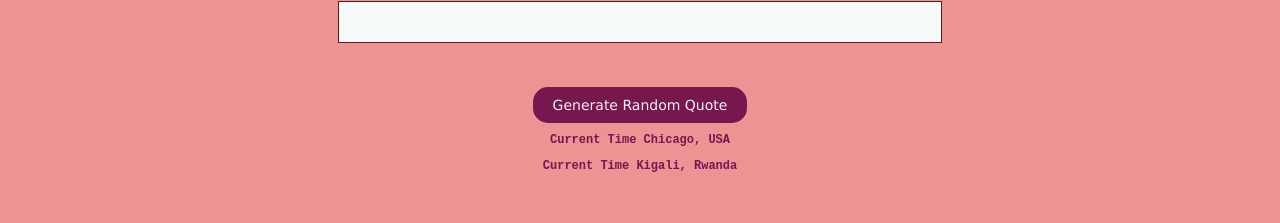
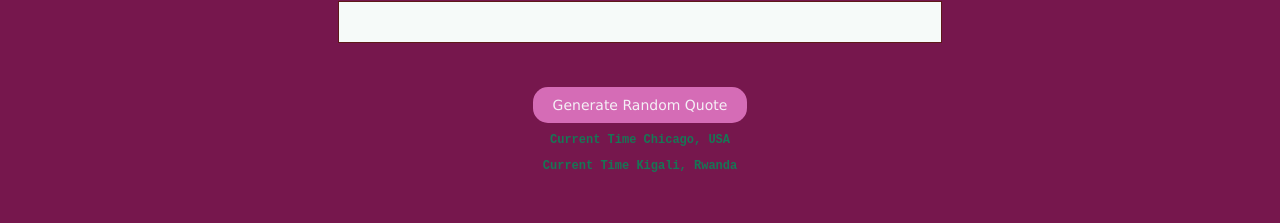
Before and after one commit to Lande21/RandomQuote, a React (Create React App) app: page / in a window 1280 px wide. Shown: the part 318-541 px from the top of the page. Built offline with nearby package versions, Linux system fonts and the light colour scheme; no server answers.

Commit message:
new exercises added on Friday, Nov 10

```diff
--- a/src/App.css
+++ b/src/App.css
@@ -4,7 +4,7 @@
 
 
 .App-header {
-  background-color: #ed9393;
+  background-color: rgb(118, 23, 77);
   min-height: 100vh;
   display: flex;
   flex-direction: column;
@@ -18,7 +18,7 @@
 
   align-items:flex-start;
   justify-content: flex-start;
-  color: rgb(118, 23, 77);
+  color: rgb(23, 118, 85);
   font-family: monospace;
   font-size: 12px;
 }
--- a/src/quotedisplay.css
+++ b/src/quotedisplay.css
@@ -1,7 +1,7 @@
 /* quoteDisplay.css */
 .button {
     padding: 10px 20px;
-    background-color: rgb(118, 23, 77);
+    background-color: rgb(213, 108, 182);
     border: none;
     border-radius: 15px;
     cursor: pointer;
```
